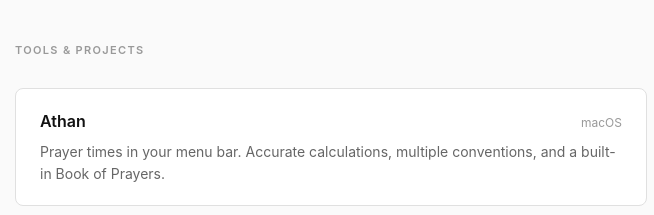
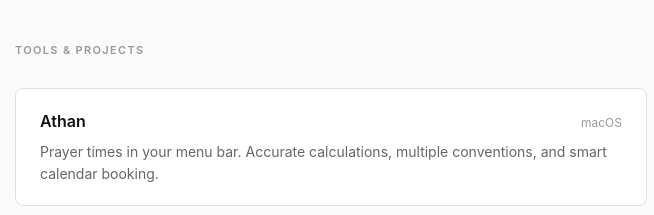
Before and after one commit to cvanlabe/vanlabeke.dev, a plain HTML site: page index.html in a window 1280 px wide. Shown: the part 972-1187 px from the top of the page, 309-963 px from the left. Drawn offline with Linux system fonts and the light colour scheme.

Commit message:
fix: clarify Athan description — calendar booking, not book of prayers

```diff
--- a/index.html
+++ b/index.html
@@ -185,7 +185,7 @@
                     <span class="tool-name">Athan</span>
                     <span class="tool-platform">macOS</span>
                 </div>
-                <div class="tool-desc">Prayer times in your menu bar. Accurate calculations, multiple conventions, and a built-in Book of Prayers.</div>
+                <div class="tool-desc">Prayer times in your menu bar. Accurate calculations, multiple conventions, and smart calendar booking.</div>
             </a>
             <a href="athan/index.html?platform=mobile" class="tool-card">
                 <div class="tool-header">
```
